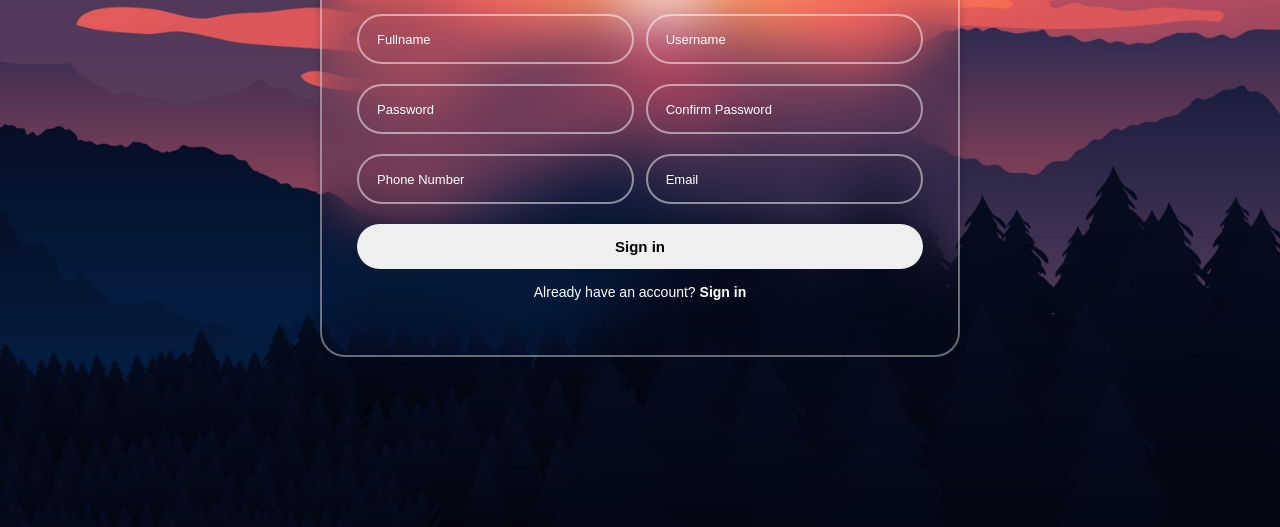
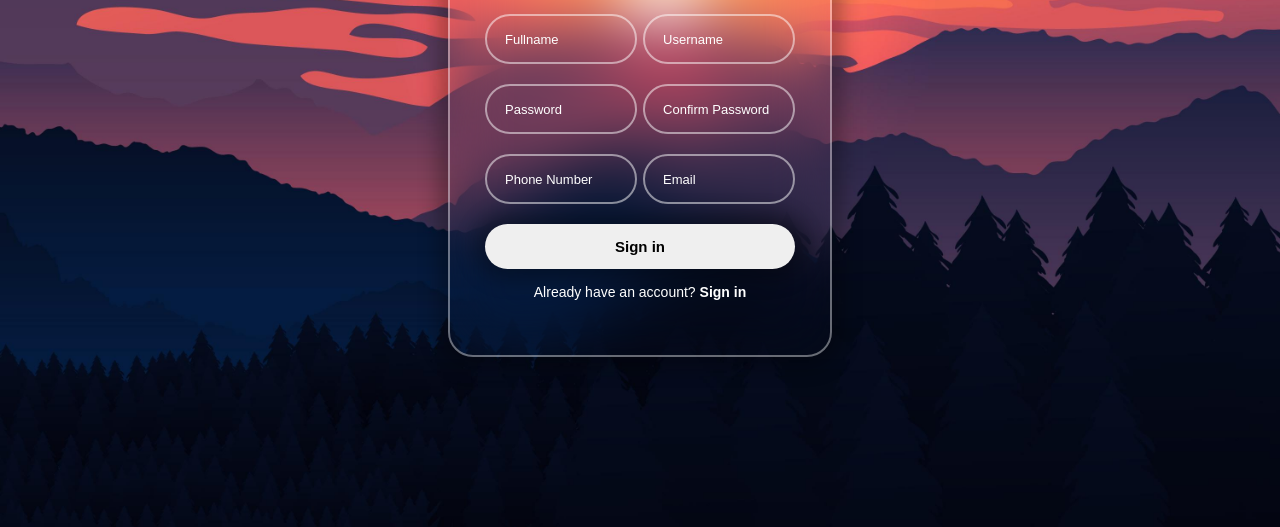
Before and after one commit to Jesko-Backup/School-Task, a plain HTML site: page OSX Task/Landing Page/Sign up/Sign-up.html in a window 1280 px wide. Shown: the part 273-800 px from the top of the page. Drawn offline with Linux system fonts and the light colour scheme.

Commit message:
Update Sign-up.css

```diff
--- a/OSX Task/Landing Page/Sign up/Sign-up.css
+++ b/OSX Task/Landing Page/Sign up/Sign-up.css
@@ -10,20 +10,20 @@ body {
   align-items: center;
   min-height: 100vh;
   font-family: arial;
-	background: url('Landscape-illustration5.jpg') no-repeat;
+  background: url("Landscape-illustration5.jpg") no-repeat;
   background-position: center;
   background-size: cover;
   box-shadow: 0 0 10px rgba(0, 0, 0, 1);
 }
 
 .wrapper {
-	width: 50%;
+  width: 30%;
   border-radius: 25px;
   color: white;
   padding: 40px 35px 55px;
   backdrop-filter: blur(30px);
-	border: 2px solid rgba(255, 255, 255, .4);
-	box-shadow: 0 0 10px rgba(0, 0, 0, .2);
+  border: 2px solid rgba(255, 255, 255, 0.4);
+  box-shadow: 0 0 20px 10px rgba(0, 0, 0, 0.3);
 }
 
 .wrapper h1 {
@@ -50,7 +50,7 @@ body {
   height: 100%;
   border: none;
   outline: none;
-	border: 2px solid rgba(255, 255, 255, .5);
+  border: 2px solid rgba(255, 255, 255, 0.5);
   border-radius: 40px;
   font-size: 13px;
   padding: 10px 18px;
@@ -68,7 +68,7 @@ body {
   border: none;
   outline: none;
   border-radius: 40px;
-	box-shadow: 0 0 10px rgba(0, 0, 0, .2);
+  box-shadow: 0 0 20px 10px rgba(0, 0, 0, 0.3);
   cursor: pointer;
   font-size: 15px;
   font-weight: bolder;
```
Lines whose indentation alone changed are shown as unchanged.
